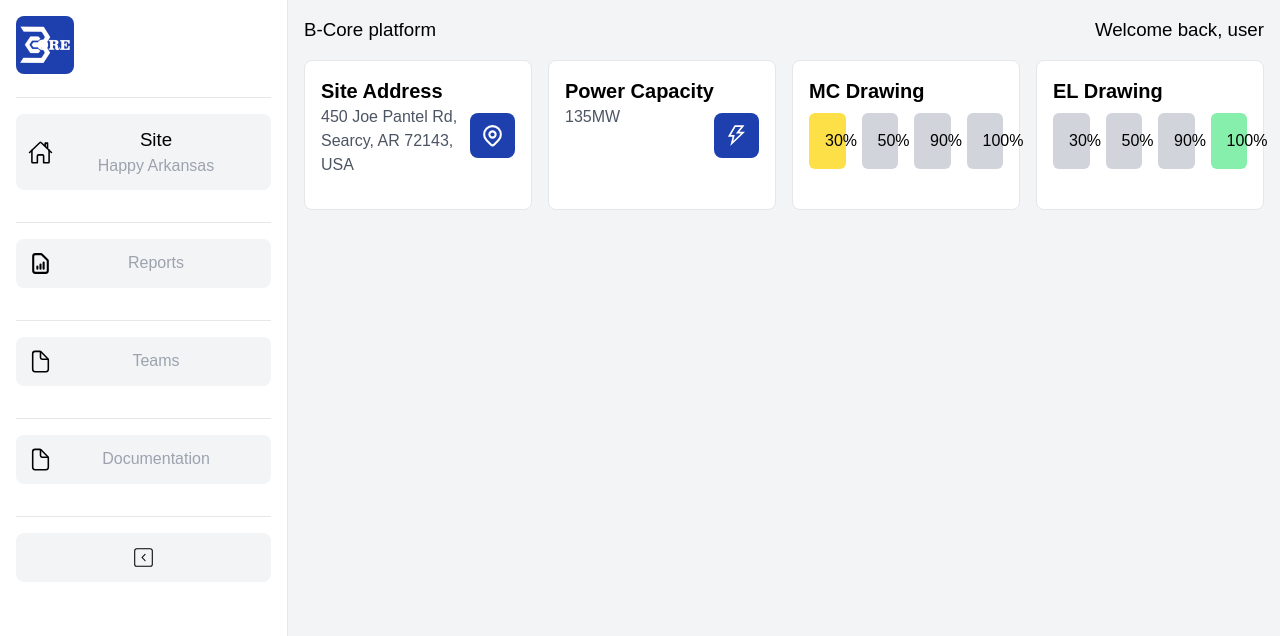
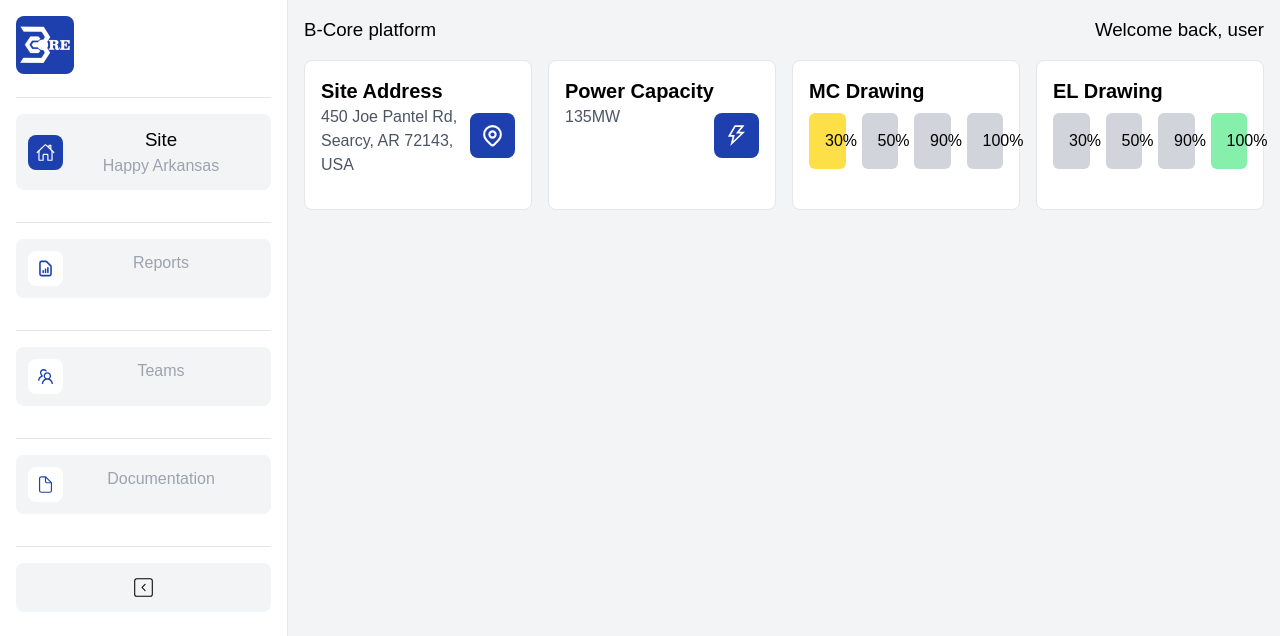
Before and after one commit to LMartin1998/BCorePlatform-Deploy, a Next.js app: page / in a window 1280 px wide. Shown: the top 636 px of the page. Built offline with nearby package versions, Linux system fonts and the light colour scheme.

Commit message:
All sidebar components

```diff
--- a/src/app/Components/Sidebar.jsx
+++ b/src/app/Components/Sidebar.jsx
@@ -5,6 +5,7 @@ import { IoHomeOutline } from "react-icons/io5";
 import { CiSquareChevLeft } from "react-icons/ci";
 import { HiOutlineDocumentReport } from "react-icons/hi";
 import { IoDocumentOutline } from "react-icons/io5";
+import { AiOutlineTeam } from "react-icons/ai";
 
 const Sidebar = ({ children, show, setter}) => {
 
@@ -19,9 +20,11 @@ const Sidebar = ({ children, show, setter}) => {
           </Link>
           <span className="border-b-[1px] border-gray-200 w-full p-2"></span>
           <Link href='/'>
-            <div className='bg-gray-100 hover:bg-gray-200 cursor-pointer my-4 p-3 rounded-lg inline-block flex'>
+            <div className='bg-gray-100 hover:bg-gray-200 flex justify-center  cursor-pointer my-4 p-3 rounded-lg inline-block flex'>
               <div className="flex justify-center items-center">
-                <IoHomeOutline className="flex justify-center " size={25} />
+                <p className="bg-blue-800 flex justify-center items-center p-2 rounded-lg w-[35px] h-[35px]">
+                  <IoHomeOutline className="flex justify-center" style={{ color: "white" }} size={25} />
+                </p>
               </div>
               <div className={`${show ? "" : "hidden"} w-full text-center`}>
                 <h2 className=" text-black-700">Site</h2>
@@ -31,9 +34,11 @@ const Sidebar = ({ children, show, setter}) => {
           </Link>
           <span className="border-b-[1px] border-gray-200 w-full p-2"></span>
           <Link href='/'>
-            <div className='bg-gray-100 hover:bg-gray-200 cursor-pointer my-4 p-3 rounded-lg inline-block flex'>
+            <div className='bg-gray-100 hover:bg-gray-200 flex justify-center cursor-pointer my-4 p-3 rounded-lg inline-block flex'>
               <div className="flex justify-center items-center">
-                <HiOutlineDocumentReport  className="flex justify-center " size={25} />
+                <p className="bg-white flex justify-center items-center p-2 rounded-lg w-[35px] h-[35px]">
+                  <HiOutlineDocumentReport  className="flex justify-center" style={{ color: "#1E40AF" }} size={25} />
+                </p>
               </div>
               <div className={`${show ? "" : "hidden"} w-full text-center`}>
                 {/* <h2 className=" text-gray-700">Reports</h2> */}
@@ -43,9 +48,11 @@ const Sidebar = ({ children, show, setter}) => {
           </Link>
           <span className="border-b-[1px] border-gray-200 w-full p-2"></span>
           <Link href='/'>
-            <div className='bg-gray-100 hover:bg-gray-200 cursor-pointer my-4 p-3 rounded-lg inline-block flex'>
+            <div className='bg-gray-100 hover:bg-gray-200 flex justify-center cursor-pointer my-4 p-3 rounded-lg inline-block flex'>
               <div className="flex justify-center items-center">
-                <IoDocumentOutline  className="flex justify-center " size={25} />
+                <p className="bg-white flex justify-center items-center p-2 rounded-lg w-[35px] h-[35px]">
+                  <AiOutlineTeam   className="flex justify-center " style={{ color: "#1E40AF" }} size={25} />
+                </p>
               </div>
               <div className={`${show ? "" : "hidden"} w-full text-center`}>
                 {/* <h2 className=" text-gray-700">Reports</h2> */}
@@ -55,9 +62,11 @@ const Sidebar = ({ children, show, setter}) => {
           </Link>
           <span className="border-b-[1px] border-gray-200 w-full p-2"></span>
           <Link href='/'>
-            <div className='bg-gray-100 hover:bg-gray-200 cursor-pointer my-4 p-3 rounded-lg inline-block flex'>
+            <div className='bg-gray-100 hover:bg-gray-200 flex justify-center cursor-pointer my-4 p-3 rounded-lg inline-block flex'>
               <div className="flex justify-center items-center">
-                <IoDocumentOutline  className="flex justify-center " size={25} />
+                <p className="bg-white flex justify-center items-center p-2 rounded-lg w-[35px] h-[35px]">
+                  <IoDocumentOutline  className="flex justify-center " style={{ color: "#1E40AF" }} size={25} />
+                </p>
               </div>
               <div className={`${show ? "" : "hidden"} w-full text-center`}>
                 {/* <h2 className=" text-gray-700">Reports</h2> */}
@@ -67,7 +76,7 @@ const Sidebar = ({ children, show, setter}) => {
           </Link>
           <span className="border-b-[1px] border-gray-200 w-full p-2"></span>
           {/* Add new shortcut */}
-          <div className='bg-gray-100 hover:bg-gray-200 cursor-pointer my-4 p-3 rounded-lg inline-block flex justify-center' onClick={()=> {setter(oldval => !oldval )}}>
+          <div className='bg-gray-100 hover:bg-gray-200 flex justify-center cursor-pointer my-4 p-3 rounded-lg inline-block flex justify-center' onClick={()=> {setter(oldval => !oldval )}}>
             <CiSquareChevLeft size={25} />
           </div>
         </div>
```
